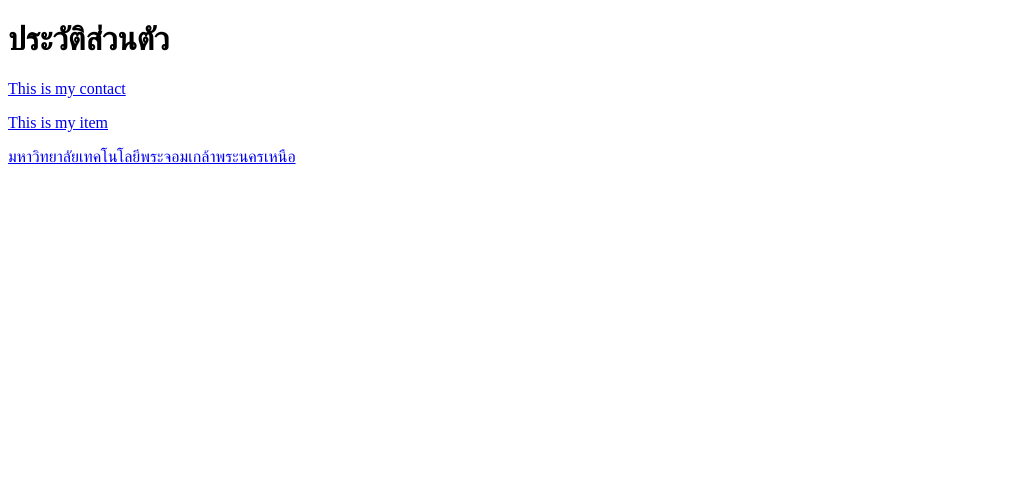
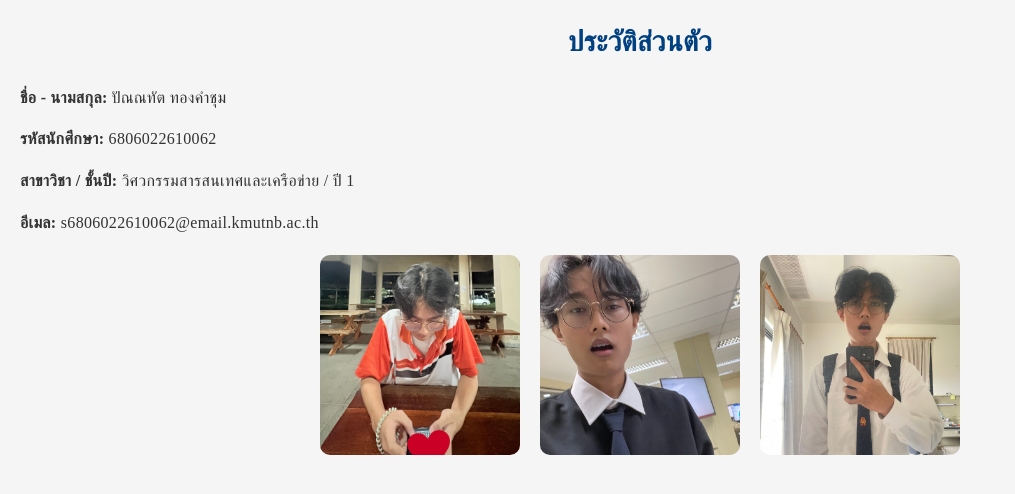
Before and after one commit to PannathatThongkhumchum/HW3-Link-Webpage-with-HTML, a plain HTML site: page project-folder/myprofile.html in a window 1280 px wide. Shown: the whole page, without its empty margins (0-1015 px from the left). Drawn offline with Linux system fonts and the light colour scheme.

Commit message:
Update myprofile.html

```diff
--- a/project-folder/myprofile.html
+++ b/project-folder/myprofile.html
@@ -1,12 +1,21 @@
 <!DOCTYPE html>
-<html>
+<html lang="th">
 <head>
-    <h1>ประวัติส่วนตัว</h1>
-<title><h1>หน้าแสดงข้อมูลประวัติส่วนตัว</title>
+    <meta charset="UTF-8">
+    <title>ประวัติส่วนตัว</title>
+    <link rel="stylesheet" href="css/style.css">
 </head>
 <body>
-    <p><a href="http://127.0.0.1:5500/project-folder/index.html">This is my contact</a></p>
-    <p><a href="http://127.0.0.1:5500/project-folder/subject.html">This is my item</a></p>
-    <p><a href="https://kmutnb.ac.th/">มหาวิทยาลัยเทคโนโลยีพระจอมเกล้าพระนครเหนือ</a></p>
+    <h1>ประวัติส่วนตัว</h1>
+    <p><strong>ชื่อ - นามสกุล:</strong> ปัณณทัต ทองคำชุม</p>
+    <p><strong>รหัสนักศึกษา:</strong> 6806022610062</p>
+    <p><strong>สาขาวิชา / ชั้นปี:</strong> วิศวกรรมสารสนเทศและเครือข่าย / ปี 1</p>
+    <p><strong>อีเมล:</strong> s6806022610062@email.kmutnb.ac.th</p>
+
+    <div class="gallery">
+        <img src="images/image1.jpg" alt="รูปภาพ 1">
+        <img src="images/image2.jpg" alt="รูปภาพ 2">
+        <img src="images/image3.jpg" alt="รูปภาพ 3">
+    </div>
 </body>
 </html>
```
